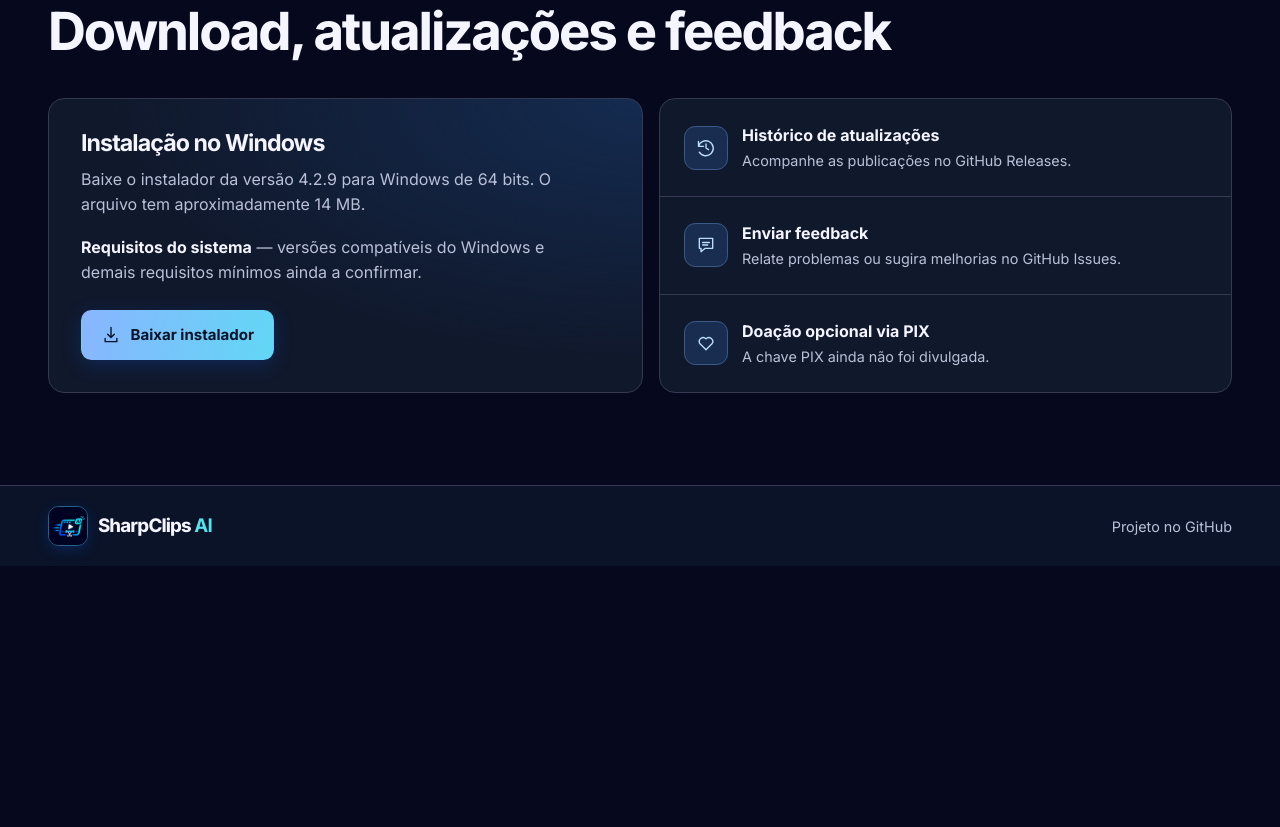
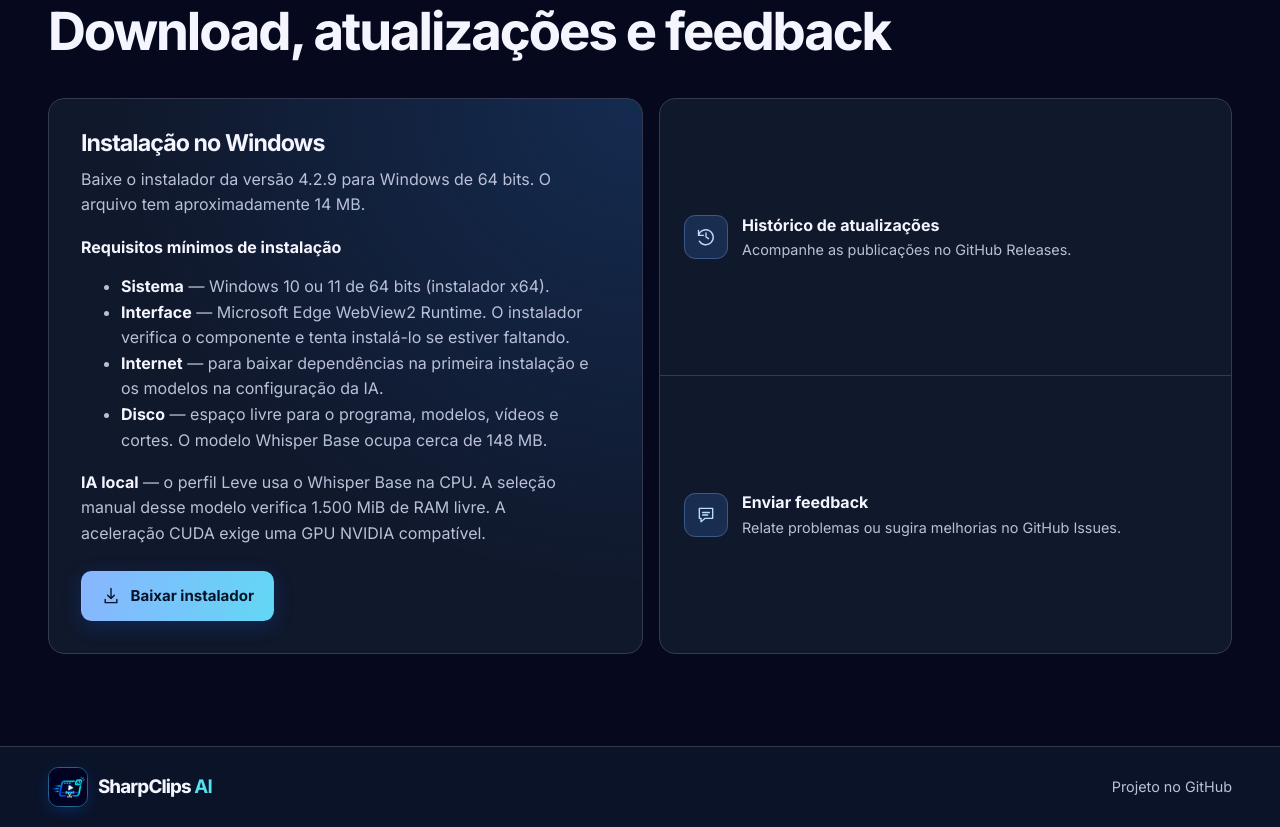
Before and after one commit to alebcon12-eng/SharpClipsAI, a plain HTML site: page docs/index.html in a window 1280 px wide. Shown: the part 3780-4607 px from the top of the page. Before the commit the page ends 4346 px from the top, so only its background shows below. Drawn offline with Linux system fonts and the light colour scheme.

Commit message:
Add files via upload

```diff
--- a/docs/index.html
+++ b/docs/index.html
@@ -256,7 +256,14 @@
         <article class="project-card project-download">
           <h3>Instalação no Windows</h3>
           <p>Baixe o instalador da versão 4.2.9 para Windows de 64 bits. O arquivo tem aproximadamente 14 MB.</p>
-          <p class="requirements"><strong>Requisitos do sistema</strong> — versões compatíveis do Windows e demais requisitos mínimos ainda a confirmar.</p>
+          <p class="requirements"><strong>Requisitos mínimos de instalação</strong></p>
+          <ul class="section-intro" aria-label="Requisitos mínimos de instalação">
+            <li><strong>Sistema</strong> — Windows 10 ou 11 de 64 bits (instalador x64).</li>
+            <li><strong>Interface</strong> — Microsoft Edge WebView2 Runtime. O instalador verifica o componente e tenta instalá-lo se estiver faltando.</li>
+            <li><strong>Internet</strong> — para baixar dependências na primeira instalação e os modelos na configuração da IA.</li>
+            <li><strong>Disco</strong> — espaço livre para o programa, modelos, vídeos e cortes. O modelo Whisper Base ocupa cerca de 148 MB.</li>
+          </ul>
+          <p class="requirements"><strong>IA local</strong> — o perfil Leve usa o Whisper Base na CPU. A seleção manual desse modelo verifica 1.500 MiB de RAM livre. A aceleração CUDA exige uma GPU NVIDIA compatível.</p>
           <a class="button button-primary" href="https://github.com/alebcon12-eng/SharpClipsAI/releases/download/4.2.9/SharpClipsAI_Setup_4.2.9_Windows_x64.exe">
             <svg class="icon" aria-hidden="true"><use href="#icon-download"></use></svg> Baixar instalador
           </a>
@@ -270,10 +277,6 @@
             <span class="icon-box"><svg class="icon" aria-hidden="true"><use href="#icon-comment"></use></svg></span>
             <span><strong>Enviar feedback</strong><small>Relate problemas ou sugira melhorias no GitHub Issues.</small></span>
           </a>
-          <div class="project-link" id="apoio">
-            <span class="icon-box"><svg class="icon" aria-hidden="true"><use href="#icon-heart"></use></svg></span>
-            <span><strong>Doação opcional via PIX</strong><small>A chave PIX ainda não foi divulgada.</small></span>
-          </div>
         </div>
       </div>
     </section>
@@ -298,7 +301,6 @@
     <symbol id="icon-captions" viewBox="0 0 24 24"><rect x="3" y="5" width="18" height="14" rx="2"/><path d="M7 11h4m3 0h3M7 15h2m3 0h5"/></symbol>
     <symbol id="icon-history" viewBox="0 0 24 24"><path d="M3 10a9 9 0 1 1 1 7m-1-7V4m0 6h6m3-3v5l3 2"/></symbol>
     <symbol id="icon-comment" viewBox="0 0 24 24"><path d="M4 4h16v12h-9l-5 4v-4H4zM8 9h8m-8 3h6"/></symbol>
-    <symbol id="icon-heart" viewBox="0 0 24 24"><path d="M12 20 4.8 13A4.7 4.7 0 0 1 12 7a4.7 4.7 0 0 1 7.2 6z"/></symbol>
     <symbol id="icon-link" viewBox="0 0 24 24"><path d="m10 13 4-4m-5 7-2 2a3.5 3.5 0 0 1-5-5l3-3a3.5 3.5 0 0 1 5 0m5-2 2-2a3.5 3.5 0 0 1 5 5l-3 3a3.5 3.5 0 0 1-5 0" transform="translate(1 -1) scale(.92)"/></symbol>
     <symbol id="icon-layout" viewBox="0 0 24 24"><rect x="5" y="3" width="14" height="18" rx="2"/><path d="M5 13h14m-9 4 2-2 2 2"/></symbol>
     <symbol id="icon-language" viewBox="0 0 24 24"><path d="M3 5h12M9 3v2m3 0c0 5-4 8-8 11m2-8c1 2 3 4 5 5m2 8 4.5-11L22 21m-7.4-4h5.8"/></symbol>
```
